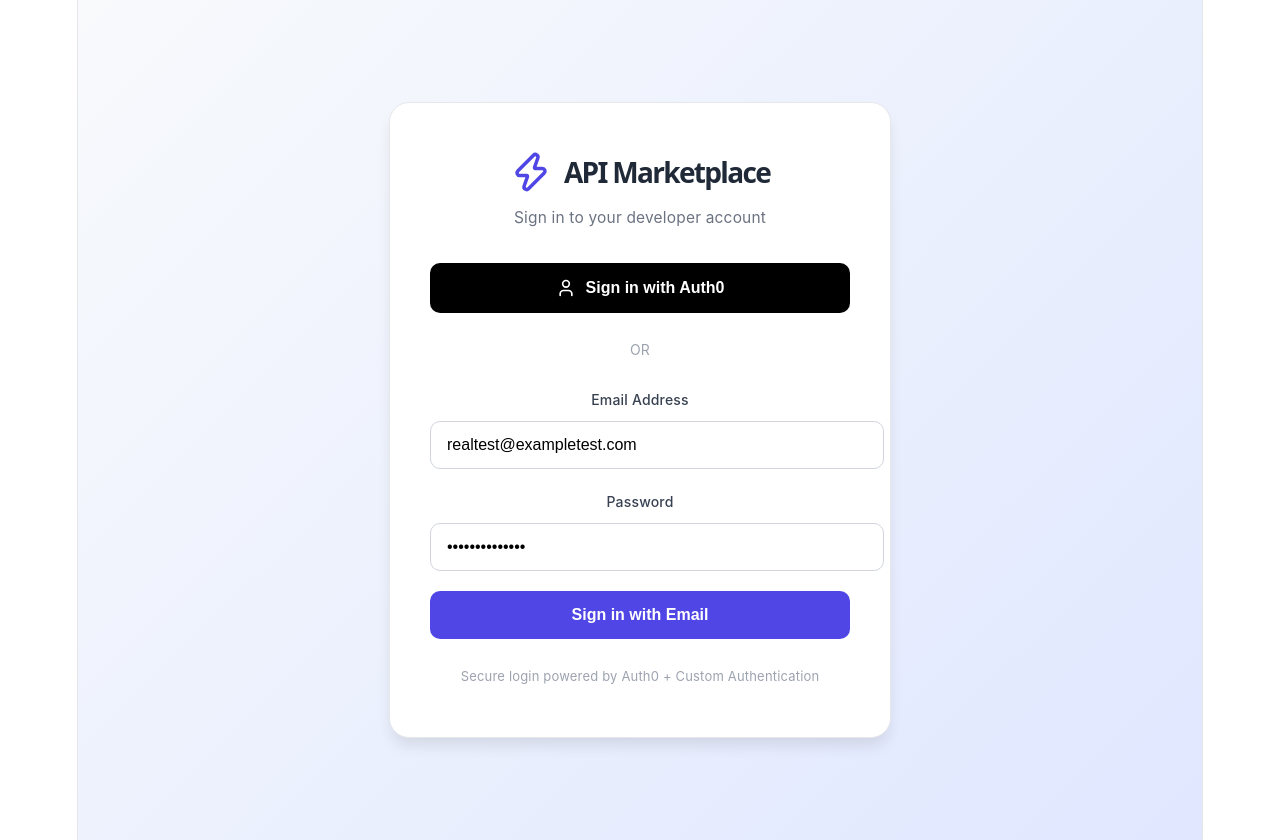
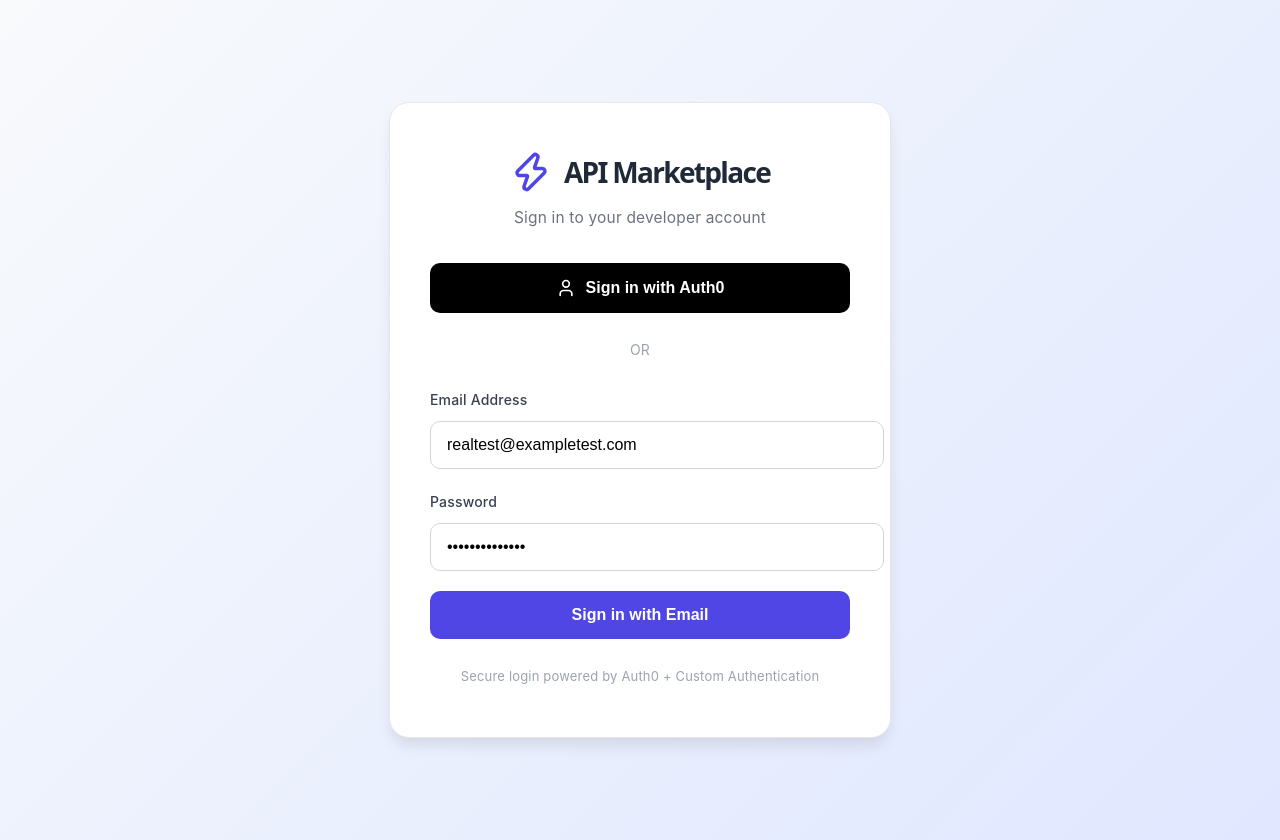
Before and after one commit to Fdcinc/marketplace-api-vercel, a React (Vite) app in the folder dashboard-ui/: page / in a window 1280 px wide. Built offline with nearby package versions, Linux system fonts and the light colour scheme; no server answers.

Commit message:
updated css fill background color

```diff
--- a/dashboard-ui/src/App.jsx
+++ b/dashboard-ui/src/App.jsx
@@ -56,7 +56,6 @@
   appContainer: {
     display: 'flex',
     minHeight: '100vh',
-    background: '#f8fafc',
     fontFamily: 'Inter, system-ui, sans-serif',
   },
   mainContent: {
--- a/dashboard-ui/src/index.css
+++ b/dashboard-ui/src/index.css
@@ -1,7 +1,7 @@
 :root {
   --text: #6b6375;
   --text-h: #08060d;
-  --bg: #fff;
+  --bg: #f8fafc;
   --border: #e5e4e7;
   --code-bg: #f4f3ec;
   --accent: #aa3bff;
@@ -52,18 +52,15 @@
 
 body {
   margin: 0;
+  padding: 0;
+  background: var(--bg);
+  min-height: 100vh;
 }
 
 #root {
-  width: 1126px;
-  max-width: 100%;
-  margin: 0 auto;
-  text-align: center;
-  border-inline: 1px solid var(--border);
-  min-height: 100svh;
+  min-height: 100vh;
   display: flex;
   flex-direction: column;
-  box-sizing: border-box;
 }
 
 h1,
@@ -71,6 +68,7 @@
   font-family: var(--heading);
   font-weight: 500;
   color: var(--text-h);
+  p { margin: 0; }
 }
 
 h1 {
```
